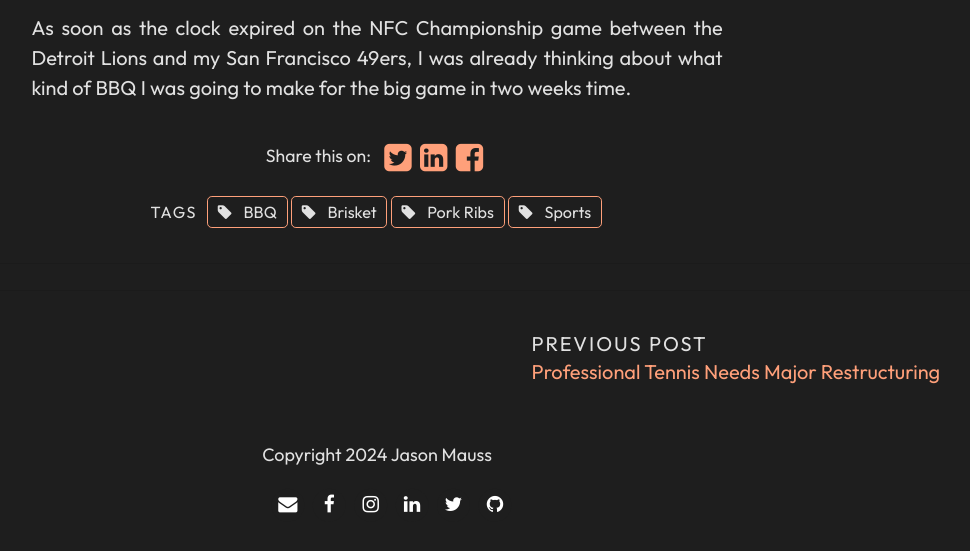
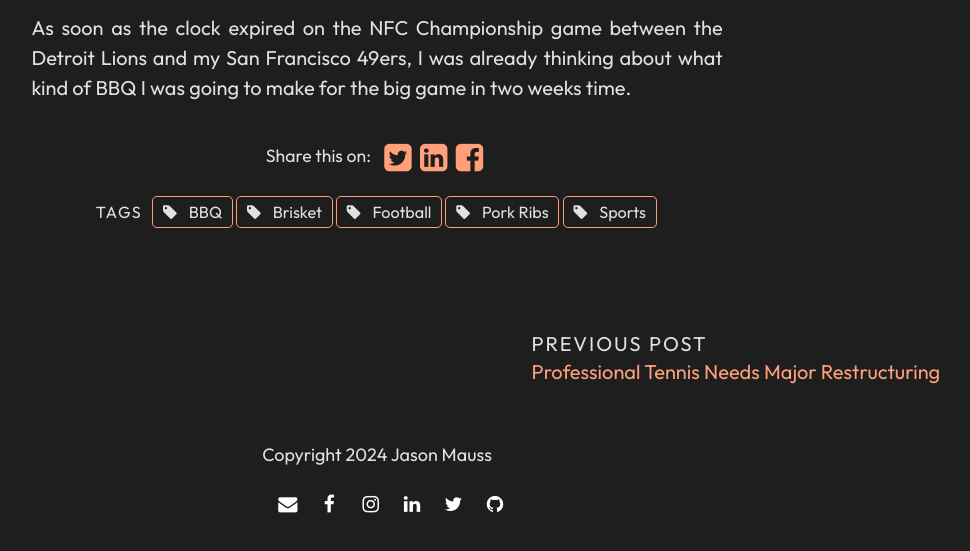
Before and after one commit to jasonmauss/jasonmaussblog, a Jekyll site: the page built from _posts/2024-02-15-when-the-bbq-was-better-than-the-game.md, in a window 1280 px wide. Shown: the part 355-906 px from the top of the page, without its empty margins (263-1233 px from the left). Built offline with Jekyll 4.4.1, drawn with Linux system fonts in a browser that asks for light colours; some web fonts are replaced; comment, search, counter and statistics services are not loaded.

Commit message:
Update Post “2024-02-15-when-the-bbq-was-better-than-the-game”

```diff
--- a/_posts/2024-02-15-when-the-bbq-was-better-than-the-game.md
+++ b/_posts/2024-02-15-when-the-bbq-was-better-than-the-game.md
@@ -11,5 +11,6 @@ tags:
   - BBQ
   - Pork Ribs
   - Brisket
+  - Football
 ---
 As soon as the clock expired on the NFC Championship game between the Detroit Lions and my San Francisco 49ers, I was already thinking about what kind of BBQ I was going to make for the big game in two weeks time.
```
